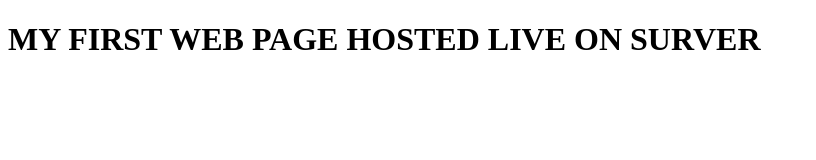
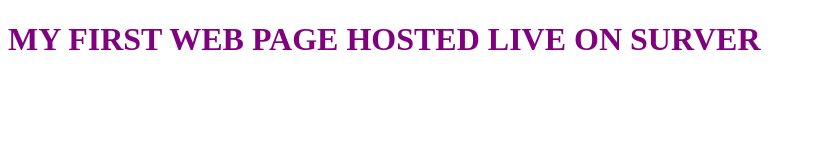
Before and after one commit to Pranavv830/Web_Tech, a plain HTML site: page index.html in a window 1280 px wide. Shown: the whole page, without its empty margins (0-816 px from the left). Drawn offline with Linux system fonts and the light colour scheme.

Commit message:
Update index.html

```diff
--- a/index.html
+++ b/index.html
@@ -6,6 +6,6 @@
     <title>Document</title>
 </head>
 <body>
-    <h1>MY FIRST WEB PAGE HOSTED LIVE ON SURVER</h1>
+    <h1 style="color: purple;">MY FIRST WEB PAGE HOSTED LIVE ON SURVER</h1>
 </body>
 </html>
```
